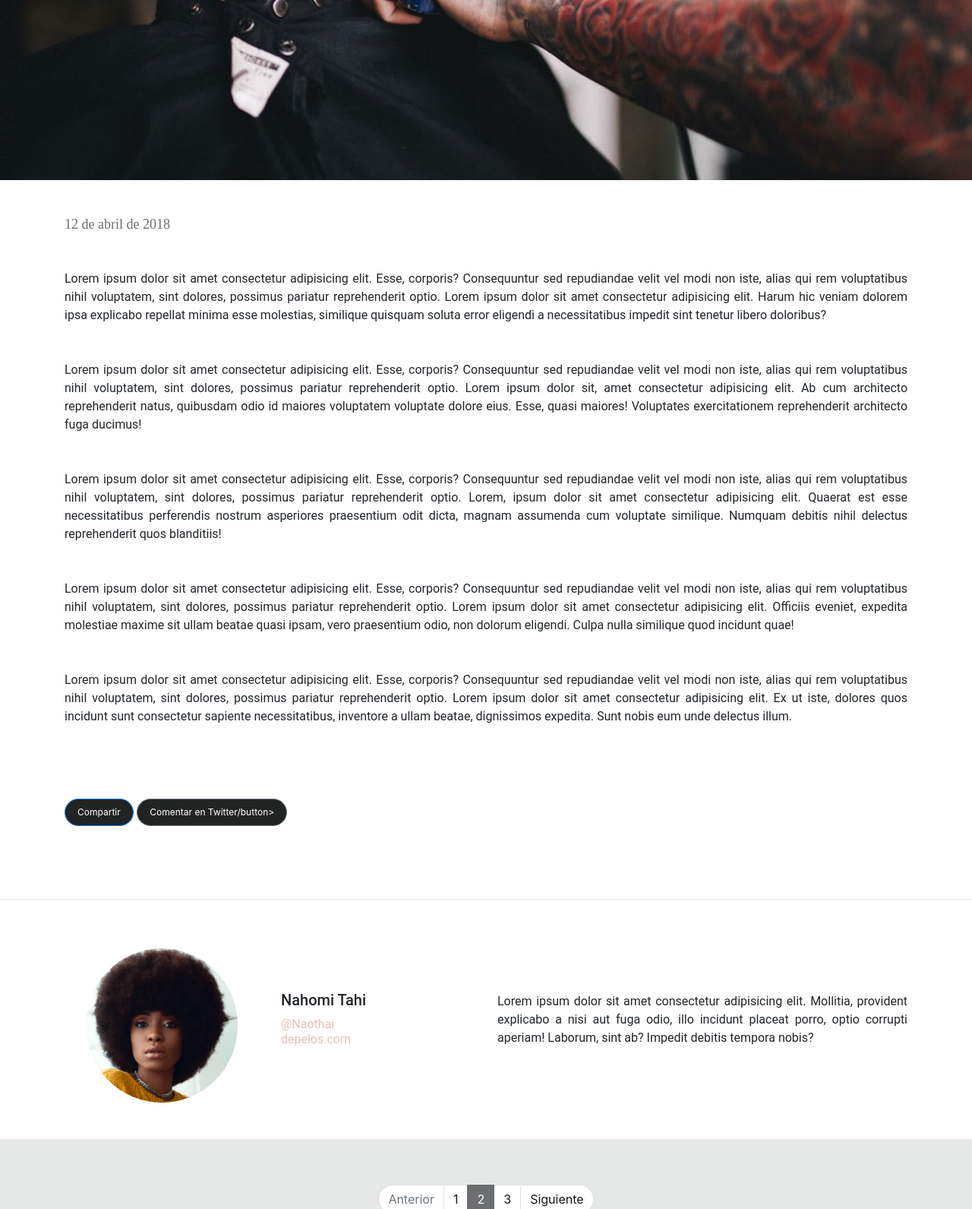
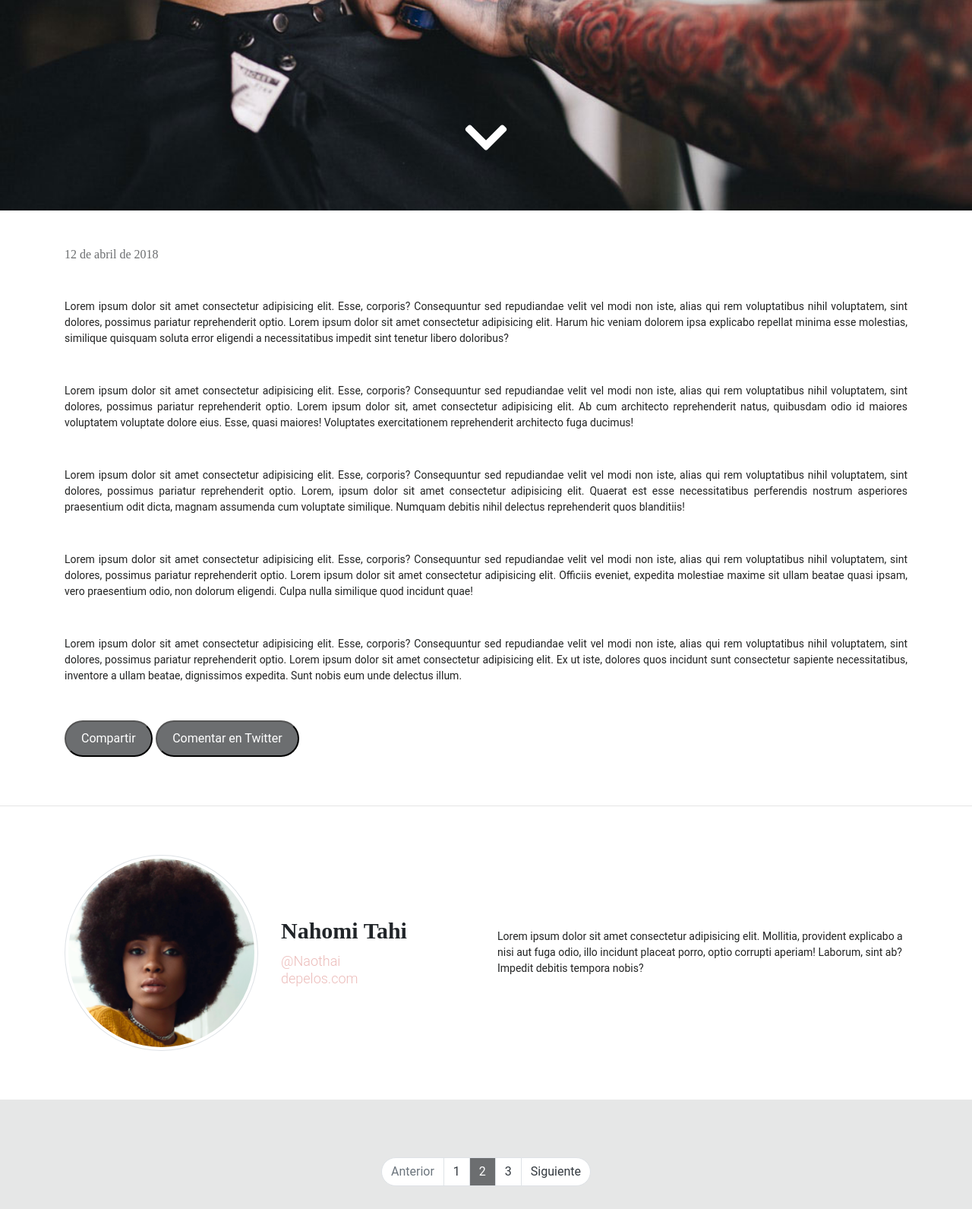
Before and after one commit to susan-TG/blog-barbershop, a plain HTML site: page index.html in a window 1280 px wide. Shown: the part 390-1981 px from the top of the page at 76% size. Drawn offline with nearby package versions, Linux system fonts and the light colour scheme.

Commit message:
se editó estilos de componentes

```diff
--- a/assets/sass/abstracts/_variables.scss
+++ b/assets/sass/abstracts/_variables.scss
@@ -15,17 +15,14 @@ $eerie-black: #121619;
 $raisin-black: #222323;
 $nickel: #6C6E70;
 
-
 // Tipografia
 $playfair: 'Playfair Display', serif;
 $roboto: 'Roboto', sans-serif;
 
 // Peso de fuentes
-$font-bold: 900;
+$font-black-italic: 900;
 $font-regular: 400;
 $font-light: 300;
-
-
 
 // Tamaño de fuente
 $xx-large: 70px;
--- a/assets/sass/base/_base.scss
+++ b/assets/sass/base/_base.scss
@@ -1,3 +1,8 @@
 body {
     height: 100vh;
+    margin: 0;
 }
+
+img {
+    width: 100%;
+}
--- a/assets/sass/base/_typography.scss
+++ b/assets/sass/base/_typography.scss
@@ -5,6 +5,8 @@ h4,
 h5,
 h6 {
     font-family: $roboto, $playfair;
+    font-weight: $font-regular;
+    font-size: $medium;
 
 
 }
--- a/assets/sass/components/_buttons.scss
+++ b/assets/sass/components/_buttons.scss
@@ -1,29 +1,24 @@
-/*Boton contacto*/
-.text__blog-butons .btn{
-    background-color: $raisin-black;
-    border-radius: 30px;
-    font-size: $x-small;
+
+/*Components:button*/
+
+//Base
+.button {
+    padding: 10px 20px;
+    font-family: $roboto;
+    font-size: $medium;
+    font-weight: $font-regular;
+}
+//Button Scheme
+.medium_button, .small_button {
     color: $white;
+    border-radius: 50px 50px;
+    background-color: $nickel;
 
     &:hover {
-        color: $raisin-black;
         background-color: $platinum;
     }
-
-    .button_positive {
-
+    &:focus {
+        border-color: 20px solid $platinum;
+        background-color: $nickel;
     }
 }
-
-
-/*Boton pagination*/
-.button {
-    color: $white
-    border-radius 30px;
-    border: $raisin-black;
-
-}
-
-.button_default {}
-
-.button_positive {}
--- a/assets/sass/components/_pagination.scss
+++ b/assets/sass/components/_pagination.scss
@@ -1,12 +1,34 @@
-.left-border {
-    background-color: $raisin-black;
-    border-radius: 30px;
-    font-size: $x-small;
-    color: $white;
+.pagination-section {
+    background-color: $platinum;
+}
+//Base
+//Normal Size
+.text-section__pagination {
+    padding: 1em;
+    font-family: $roboto;
+    font-size: $small;
+    font-weight: $font-regular;
 
+
+    .active {
+        color: $white;
+        background-color: $nickel;
+    }
     &:hover {
-        color: $raisin-black;
         background-color: $platinum;
+        color: $eerie-black;
+    }
+    &:focus {
+        border-color: 20px solid $platinum;
+        background-color: $nickel;
     }
 
 }
+
+//Small Size
+@media (min-width: 576px) {
+.text-section__pagination {
+    font-size: $medium;
+
+    }
+}
--- /dev/null
+++ b/assets/sass/layout/_article-section.scss
@@ -0,0 +1,14 @@
+
+.article-section__date {
+    font-family: $playfair;
+    font-size: $medium;
+    font-weight: $font-regular;
+    color: $nickel;
+}
+.article-section__texts {
+    font-family: $roboto;
+    font-size: $font-light;
+    font-weight: $font-regular;
+    color: $nickel;
+    text-align: justify;
+}
--- a/assets/sass/layout/_contact-section.scss
+++ b/assets/sass/layout/_contact-section.scss
@@ -1,20 +1,46 @@
 
-.contact__social {
-    display: inline-block;
+ //Normal Size Image
+ .img-thumbnail {
+        width: 240px;
+        margin: 0 auto;
+        .margen {
+            margin-top: -20px;
+        }
+    }
+
+//Small Size Image
+@media (min-width: 576px) {
+
+    ..img-thumbnail {
+        width: 120px;
+        margin: 0 auto;
+
+    }
 }
- a {
+
+ //State texts
+.contact__social, .contact__web {
     color: $spanish-pink;
+    font-family: $roboto;
+    font-size: $large;
+    font-weight: $font-light;
+
+    &:active {
+        color: $platinum;
+    }
+    &:hover {
+        color: $raisin-black;
+    }
 }
-.contact__web {
-    display: inline-block;
+p {
+    color: $raisin-black;
+    font-family: $roboto;
+    font-size: $small;
+    font-weight: $font-regular;
+
 }
-.contact__img {
-    width: 100%;
+h3 {
+    font-family: $playfair;
+    font-size: $x-large;
+    font-weight: $font-black-italic;
 }
-.contact__image {
-    width: 200px;
-    margin: 0 auto;
-}
-.margen {
-    margin-top: -20px;
-}
--- a/assets/sass/layout/_header.scss
+++ b/assets/sass/layout/_header.scss
@@ -0,0 +1,6 @@
+.header {
+    padding-top: 0;
+}
+.logo {
+    width: 100px;
+}
--- a/assets/sass/layout/_main-section.scss
+++ b/assets/sass/layout/_main-section.scss
@@ -1,5 +1,5 @@
-.main-section {
-    height: 560px;
+.main-section{
+    height: 600px;
     width: 100vw;
     background-image: url(../images/post-image.jpg);
     background-repeat: no-repeat;
@@ -7,12 +7,30 @@
     position: relative;
     background-position: center;
     color: $white;
+    text-align: center;
+}
+.main-section {
+    margin: 0;
+}
+
+.main-section__title {
+    padding-top: 140px;
+    font-family: $playfair;
+    font-size: $xx-large;
+    font-weight: $font-light;
+}
+
+i {
+    color: $white;
+
 
 }
-h1 {
-    padding-top: 140px;
-    font-family: $roboto;
-    font-size: $xx-large;
-    font-weight: $font-light;
 
+@media (min-width: 1200px) {
+
+    i {
+        padding-top: 3em;
+
+
+    }
 }
--- a/assets/sass/layout/_text-section.scss
+++ /dev/null
@@ -1,10 +0,0 @@
-h6 {
-    font-family: $playfair;
-    font-weight:  $font-regular;
-    font-size: $large;
-    color: $nickel;
-}
-p {
-    font-family: $roboto;
-    text-align: justify;
-}
--- a/assets/sass/main.scss
+++ b/assets/sass/main.scss
@@ -9,9 +9,10 @@
 
 @import 'layout/header';
 @import 'layout/main-section';
-@import 'layout/text-section';
+@import 'layout/article-section';
+@import 'layout/contact-section';
 @import 'layout/pagination-section';
-@import 'layout/contact-section';
 @import 'layout/footer';
 
 @import 'components/buttons';
+@import 'components/pagination';
--- a/index.html
+++ b/index.html
@@ -4,23 +4,24 @@
     <meta charset="UTF-8">
     <meta name="viewport" content="width=device-width, initial-scale=1.0">
     <meta http-equiv="X-UA-Compatible" content="ie=edge">
+    <link rel="stylesheet" href="https://use.fontawesome.com/releases/v5.9.0/css/all.css" integrity="sha384-i1LQnF23gykqWXg6jxC2ZbCbUMxyw5gLZY6UiUS98LYV5unm8GWmfkIS6jqJfb4E" crossorigin="anonymous">
     <link rel="stylesheet" href="assets/css/main.css">
     <title>Blog Barbershop</title>
 </head>
 <body>
-    <!--SECCION HEADER-->
+    <!--Header-->
     <header class="header">
         <nav class="navbar navbar-expand-lg navbar-dark bg-dark">
             <div class="container">
-                    <a class="navbar-brand" href="#"><img src="assets/images/logo.png" alt="logo" width="100px" height="auto"></a>
+                <a class="navbar-brand" href="#"><img  class="logo" src="assets/images/logo.png" alt="logo"></a>
                 <button class="navbar-toggler" type="button" data-toggle="collapse" data-target="#navbarNavAltMarkup" aria-controls="navbarNavAltMarkup" aria-expanded="false" aria-label="Toggle navigation">
                     <span class="navbar-toggler-icon"></span>
                 </button>
                 <div class="collapse navbar-collapse" id="navbarNavAltMarkup">
                     <div class="navbar-nav ml-auto">
-                            <a class="nav-item nav-link text-white" href="#">Nosotros <span class="sr-only">(current)</span></a>
+                        <a class="nav-item nav-link text-white" href="#">Nosotros</a>
                         <a class="nav-item nav-link text-white" href="#">Trabajos</a>
-                            <a class="nav-item nav-link text-white" href="#">Blog</a>
+                        <a class="nav-item nav-link text-white" href="#">Blog <span class="sr-only color-nav">(current)</span></a>
                         <a class="nav-item nav-link text-white" href="#">Horas</a>
                         <a class="nav-item nav-link text-white" href="#">Contacto</a>
                     </div>
@@ -28,57 +29,55 @@
             </div>
         </nav>
     </header>
-     <!--FIN SECCION HEADER-->
 
-    <!--SECCION MAIN-->
+    <!--Main-section-->
     <main class="main-section text-center">
-        <div class="main__text container">
-            <h1>5 formas de cuidar tu corte de cabello</h1>
+        <div class="container">
+            <h1 class="main-section__title">5 formas de cuidar tu corte de cabello</h1>
+            <i class="fas fa-chevron-down fa-4x mt-5 "></i>
         </div>
     </main>
-     <!--FIN SECCION MAIN-->
 
-     <!--SECCION TEXTO-->
-   <section class="text mb-5">
-       <article class="text__blog container">
+    <!--Article-section-->
+
+    <article class="article-section">
+        <div class="container">
             <div class="row">
-               <div class="col-xs-12 col-md-12">
-                    <h6 class="date__blog my-5" >12 de abril de 2018</h6>
-                    <div  class="text-center">
-                        <p class="date__parrafo my-5">Lorem ipsum dolor sit amet consectetur adipisicing elit. Esse, corporis? Consequuntur sed repudiandae velit vel modi non iste, alias qui rem voluptatibus nihil voluptatem, sint dolores, possimus pariatur reprehenderit optio. Lorem ipsum dolor sit amet consectetur adipisicing elit. Harum hic veniam dolorem ipsa explicabo repellat minima esse molestias, similique quisquam soluta error eligendi a necessitatibus impedit sint tenetur libero doloribus?</p>
-                        <p class="date__parrafo my-5">Lorem ipsum dolor sit amet consectetur adipisicing elit. Esse, corporis? Consequuntur sed repudiandae velit vel modi non iste, alias qui rem voluptatibus nihil voluptatem, sint dolores, possimus pariatur reprehenderit optio. Lorem ipsum dolor sit, amet consectetur adipisicing elit. Ab cum architecto reprehenderit natus, quibusdam odio id maiores voluptatem voluptate dolore eius. Esse, quasi maiores! Voluptates exercitationem reprehenderit architecto fuga ducimus!</p>
-                        <p class="date__parrafo my-5">Lorem ipsum dolor sit amet consectetur adipisicing elit. Esse, corporis? Consequuntur sed repudiandae velit vel modi non iste, alias qui rem voluptatibus nihil voluptatem, sint dolores, possimus pariatur reprehenderit optio. Lorem, ipsum dolor sit amet consectetur adipisicing elit. Quaerat est esse necessitatibus perferendis nostrum asperiores praesentium odit dicta, magnam assumenda cum voluptate similique. Numquam debitis nihil delectus reprehenderit quos blanditiis!</p>
-                        <p class="date__parrafo my-5">Lorem ipsum dolor sit amet consectetur adipisicing elit. Esse, corporis? Consequuntur sed repudiandae velit vel modi non iste, alias qui rem voluptatibus nihil voluptatem, sint dolores, possimus pariatur reprehenderit optio. Lorem ipsum dolor sit amet consectetur adipisicing elit. Officiis eveniet, expedita molestiae maxime sit ullam beatae quasi ipsam, vero praesentium odio, non dolorum eligendi. Culpa nulla similique quod incidunt quae!</p>
-                        <p class="date__parrafo my-5">Lorem ipsum dolor sit amet consectetur adipisicing elit. Esse, corporis? Consequuntur sed repudiandae velit vel modi non iste, alias qui rem voluptatibus nihil voluptatem, sint dolores, possimus pariatur reprehenderit optio. Lorem ipsum dolor sit amet consectetur adipisicing elit. Ex ut iste, dolores quos incidunt sunt consectetur sapiente necessitatibus, inventore a ullam beatae, dignissimos expedita. Sunt nobis eum unde delectus illum.</p>
+                <div class="col-xs-12 col-md-12 mb-5">
+                    <h6 class="article-section__date my-5" >12 de abril de 2018</h6>
+                    <div  class="article-section__texts">
+                        <p class="my-5">Lorem ipsum dolor sit amet consectetur adipisicing elit. Esse, corporis? Consequuntur sed repudiandae velit vel modi non iste, alias qui rem voluptatibus nihil voluptatem, sint dolores, possimus pariatur reprehenderit optio. Lorem ipsum dolor sit amet consectetur adipisicing elit. Harum hic veniam dolorem ipsa explicabo repellat minima esse molestias, similique quisquam soluta error eligendi a necessitatibus impedit sint tenetur libero doloribus?</p>
+                        <p class="my-5">Lorem ipsum dolor sit amet consectetur adipisicing elit. Esse, corporis? Consequuntur sed repudiandae velit vel modi non iste, alias qui rem voluptatibus nihil voluptatem, sint dolores, possimus pariatur reprehenderit optio. Lorem ipsum dolor sit, amet consectetur adipisicing elit. Ab cum architecto reprehenderit natus, quibusdam odio id maiores voluptatem voluptate dolore eius. Esse, quasi maiores! Voluptates exercitationem reprehenderit architecto fuga ducimus!</p>
+                        <p class="my-5">Lorem ipsum dolor sit amet consectetur adipisicing elit. Esse, corporis? Consequuntur sed repudiandae velit vel modi non iste, alias qui rem voluptatibus nihil voluptatem, sint dolores, possimus pariatur reprehenderit optio. Lorem, ipsum dolor sit amet consectetur adipisicing elit. Quaerat est esse necessitatibus perferendis nostrum asperiores praesentium odit dicta, magnam assumenda cum voluptate similique. Numquam debitis nihil delectus reprehenderit quos blanditiis!</p>
+                        <p class="my-5">Lorem ipsum dolor sit amet consectetur adipisicing elit. Esse, corporis? Consequuntur sed repudiandae velit vel modi non iste, alias qui rem voluptatibus nihil voluptatem, sint dolores, possimus pariatur reprehenderit optio. Lorem ipsum dolor sit amet consectetur adipisicing elit. Officiis eveniet, expedita molestiae maxime sit ullam beatae quasi ipsam, vero praesentium odio, non dolorum eligendi. Culpa nulla similique quod incidunt quae!</p>
+                        <p class="my-5">Lorem ipsum dolor sit amet consectetur adipisicing elit. Esse, corporis? Consequuntur sed repudiandae velit vel modi non iste, alias qui rem voluptatibus nihil voluptatem, sint dolores, possimus pariatur reprehenderit optio. Lorem ipsum dolor sit amet consectetur adipisicing elit. Ex ut iste, dolores quos incidunt sunt consectetur sapiente necessitatibus, inventore a ullam beatae, dignissimos expedita. Sunt nobis eum unde delectus illum.</p>
+                    </div>
+                        <!--Buttons-->
+                    <div class="article__buttons text-center text-md-left">
+                        <button type="button" class="button small_button">Compartir</button>
+                        <button type="button" class="button medium_button">Comentar en Twitter</button>
                     </div>
                 </div>
             </div>
-
-
-            <div class="text__blog-butons ">
-                <button type="button" class="btn btn-primary  btn-lg my-5 btn__color">Compartir</button>
-                <button type="button" class="btn btn-secondary  btn-lg my-5 btn__color">Comentar en Twitter/button>
         </div>
-
     </article>
 
-   </section>
-    <!--FIN SECCION TEXTO-->
-
-    <!--SECCION CONTACTO-->
+    <!--Contact-section-->
     <section id="contact-section">
         <hr>
         <div class="container py-5">
             <div class="row align-items-center">
+                <!--Contact perfil-->
                 <div class="col-xs-12 col-md-3 text-center">
-                    <div class="contact__image ">
-                        <img src="assets/images/naomi-thai.png" alt="perfil__image" class="rounded-circle contact__img">
+                    <div class="contact__container ">
+                        <img src="assets/images/naomi-thai.png" alt="perfil__image" class="rounded-circle  mb-3 img-thumbnail">
                     </div>
                 </div>
-                <div class="col-xs-12 col-md-3">
-                    <h5 class="title">Nahomi Tahi</h5>
-                    <p><a href="#" class="contact__social">@Naothai</a></p>
-                    <p class="margen"><a href="#" class="contact__web">depelos.com</a></p>
+                <!--Contact info-->
+                <div class="col-xs-12 col-md-3 text-center text-md-left">
+                    <h3 class="title">Nahomi Tahi</h3>
+                    <p><a href="#" class="contact__social text-decoration-none">@Naothai</a></p>
+                    <p class="margen"><a href="#" class="contact__web text-decoration-none">depelos.com</a></p>
                 </div>
                 <div class="d-none d-sm-block col-md-6 contact__text">
                     <p>Lorem ipsum dolor sit amet consectetur adipisicing elit. Mollitia, provident explicabo a nisi aut fuga odio, illo incidunt placeat porro, optio corrupti aperiam! Laborum, sint ab? Impedit debitis tempora nobis?</p>
@@ -87,30 +86,28 @@
             </div>
         </div>
     </section>
-    <!--FIN SECCION CONTACTO-->
-
-    <!--SECCION PAGINATION-->
-    <div class="pagination-section">
+    <!--Pagination-->
+    <section class="pagination-section">
         <nav aria-label="Page navigation">
-            <ul class="pagination justify-content-center">
-              <li class="page-item disabled"><a class="page-link" href="#">Anterior</a></li>
-              <li class="page-item"><a class="page-link black-text" href="#">1</a></li>
-              <li class="page-item active"><a class="page-link" href="#">2<span class="sr-only">(current)</span></a></li>
-              <li class="page-item"><a class="page-link black-text" href="#">3</a></li>
-              <li class="page-item"><a class="page-link black-text" href="#">Siguiente</a></li>
+            <ul class="pagination text-section__pagination justify-content-center">
+              <li class="page-item"><a class="page-link text-muted " href="#">Anterior</a></li>
+              <li class="page-item"><a class="page-link text-dark" href="#">1</a></li>
+              <li class="page-item"><a class="page-link text-white active" href="#">2</a></li>
+              <li class="page-item"><a class="page-link text-dark" href="#">3</a></li>
+              <li class="page-item"><a class="page-link text-dark" href="#">Siguiente</a></li>
             </ul>
         </nav>
-    </div>
-    <!--FIN SECCION PAGINAS-->
+    </section>
 
 
-    <!--SECCION FOOTER-->
+    <!--Pagination-->
+
+    <!--Footer-->
     <footer>
         <section class="footer text-center">
             <img src="assets/images/logo.png" alt="logo__image" class="logo__footer">
         </section>
     </footer>
-    <!--FIN SECCION FOOTER-->
 
     <script src="https://code.jquery.com/jquery-3.3.1.slim.min.js" integrity="sha384-q8i/X+965DzO0rT7abK41JStQIAqVgRVzpbzo5smXKp4YfRvH+8abtTE1Pi6jizo" crossorigin="anonymous"></script>
     <script src="https://cdnjs.cloudflare.com/ajax/libs/popper.js/1.14.6/umd/popper.min.js" integrity="sha384-wHAiFfRlMFy6i5SRaxvfOCifBUQy1xHdJ/yoi7FRNXMRBu5WHdZYu1hA6ZOblgut" crossorigin="anonymous"></script>
```
Also changed, not shown: assets/sass/abstracts/_mixins.scss (+7 -0 lines), assets/css/main.css, assets/sass/components/_thumbnails.scss (added), 1 other file. Lines whose indentation alone changed are shown as unchanged.
